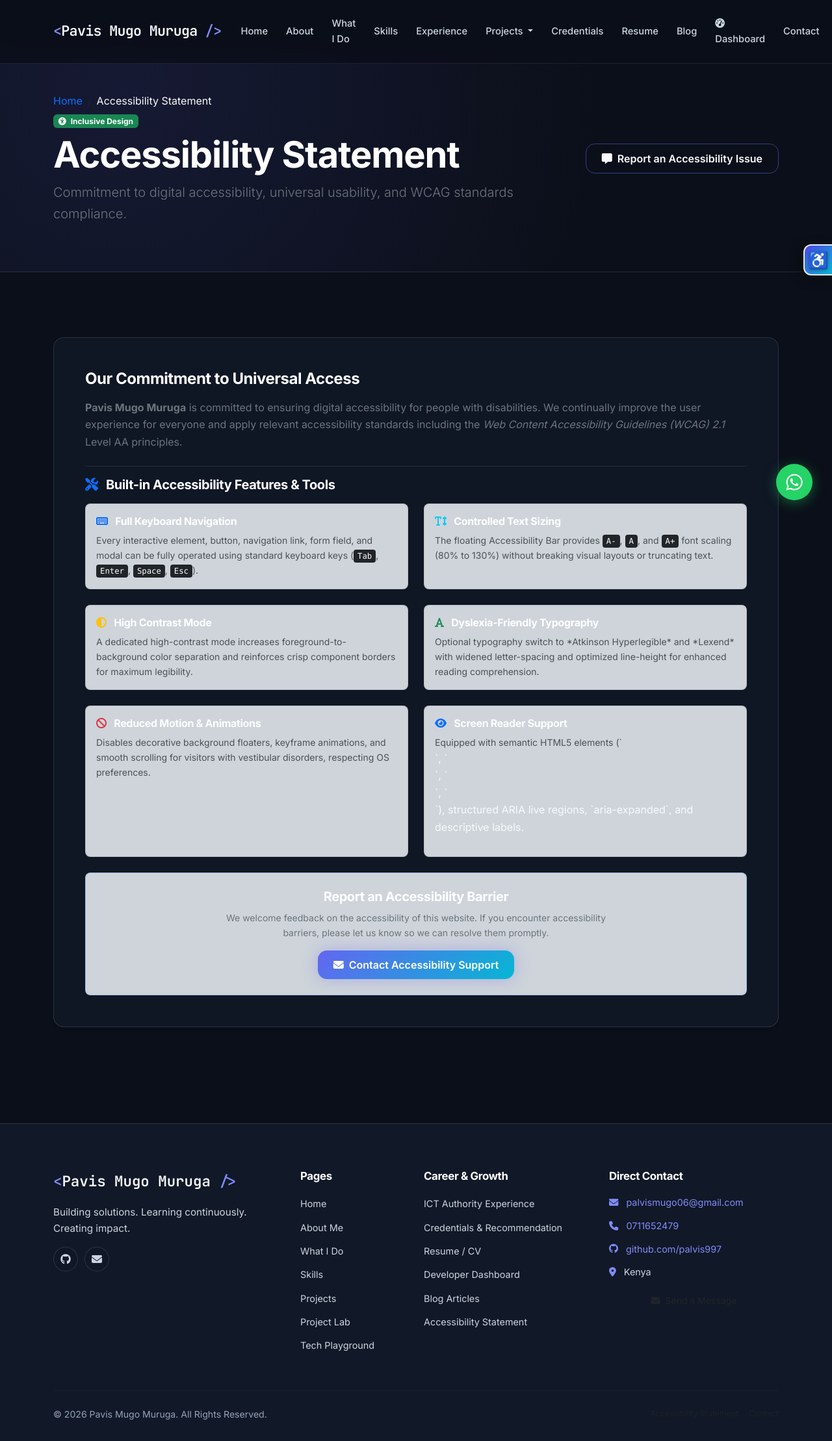
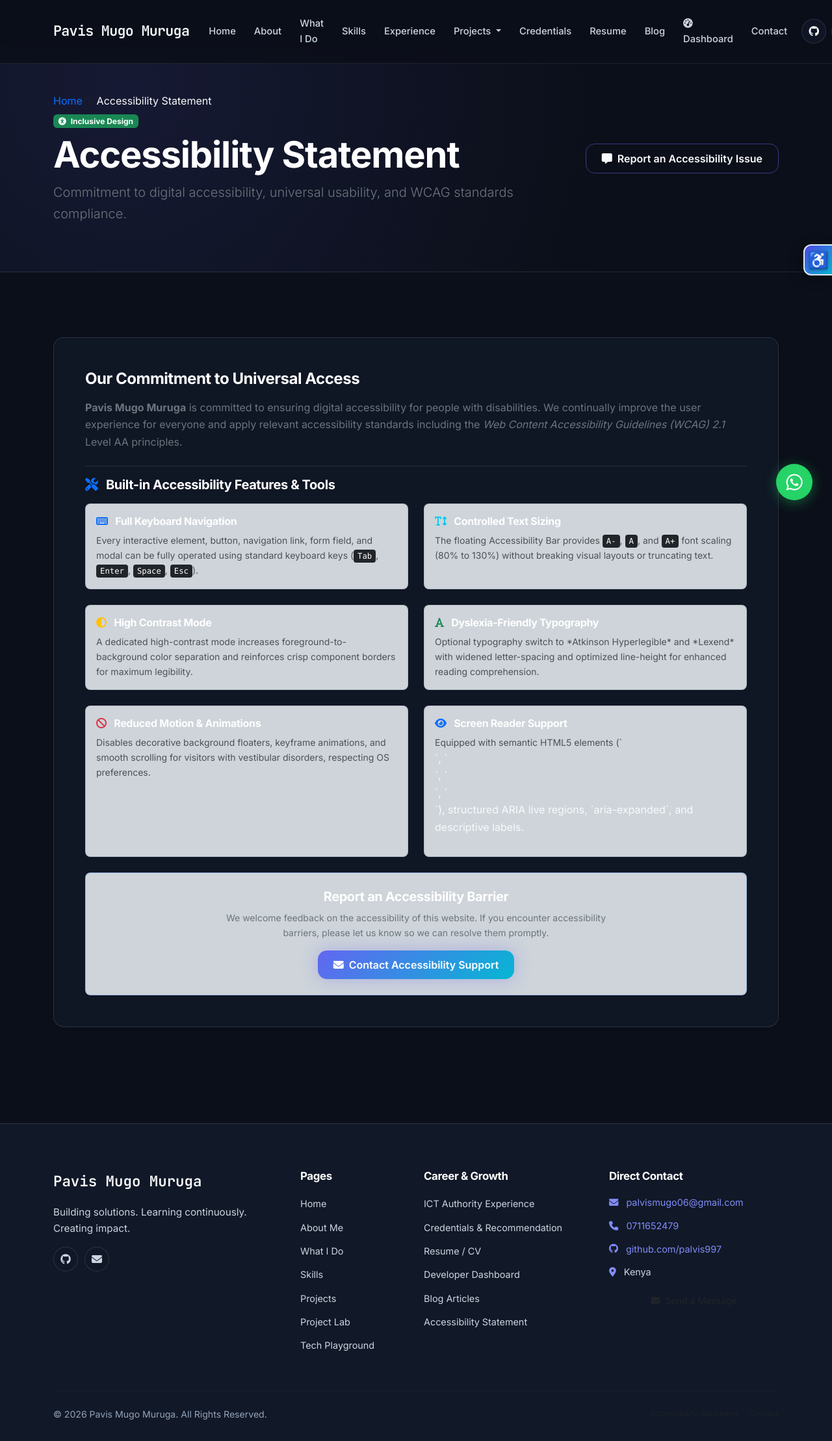
Before and after one commit to palvis997/portfolio, a Django app: page /accessibility/ in a window 1280 px wide. Shown: the whole page at 65% size. Run offline with Django 5.2, Linux system fonts and the light colour scheme; data comes from the database, SQL or seed files in the repository.

Commit message:
Remove bracket marks from name in navbar and footer brand

```diff
--- a/main/templates/main/base.html
+++ b/main/templates/main/base.html
@@ -55,7 +55,7 @@
             <div class="container">
                 <!-- Brand / Logo -->
                 <a class="navbar-brand" href="{% url 'home' %}">
-                    <span class="brand-accent">&lt;</span>{{ site.full_name|default:"Pavis Mugo Muruga" }}<span class="brand-accent"> /&gt;</span>
+                    {{ site.full_name|default:"Pavis Mugo Muruga" }}
                 </a>
 
                 <!-- Mobile Toggle & Theme Button -->
@@ -147,7 +147,7 @@
                     <!-- Brand Column -->
                     <div class="col-lg-4 col-md-6">
                         <a href="{% url 'home' %}" class="footer-brand">
-                            <span class="brand-accent">&lt;</span>{{ site.full_name|default:"Pavis Mugo Muruga" }}<span class="brand-accent"> /&gt;</span>
+                            {{ site.full_name|default:"Pavis Mugo Muruga" }}
                         </a>
                         <p class="footer-tagline mt-3">
                             Building solutions. Learning continuously. Creating impact.
```
